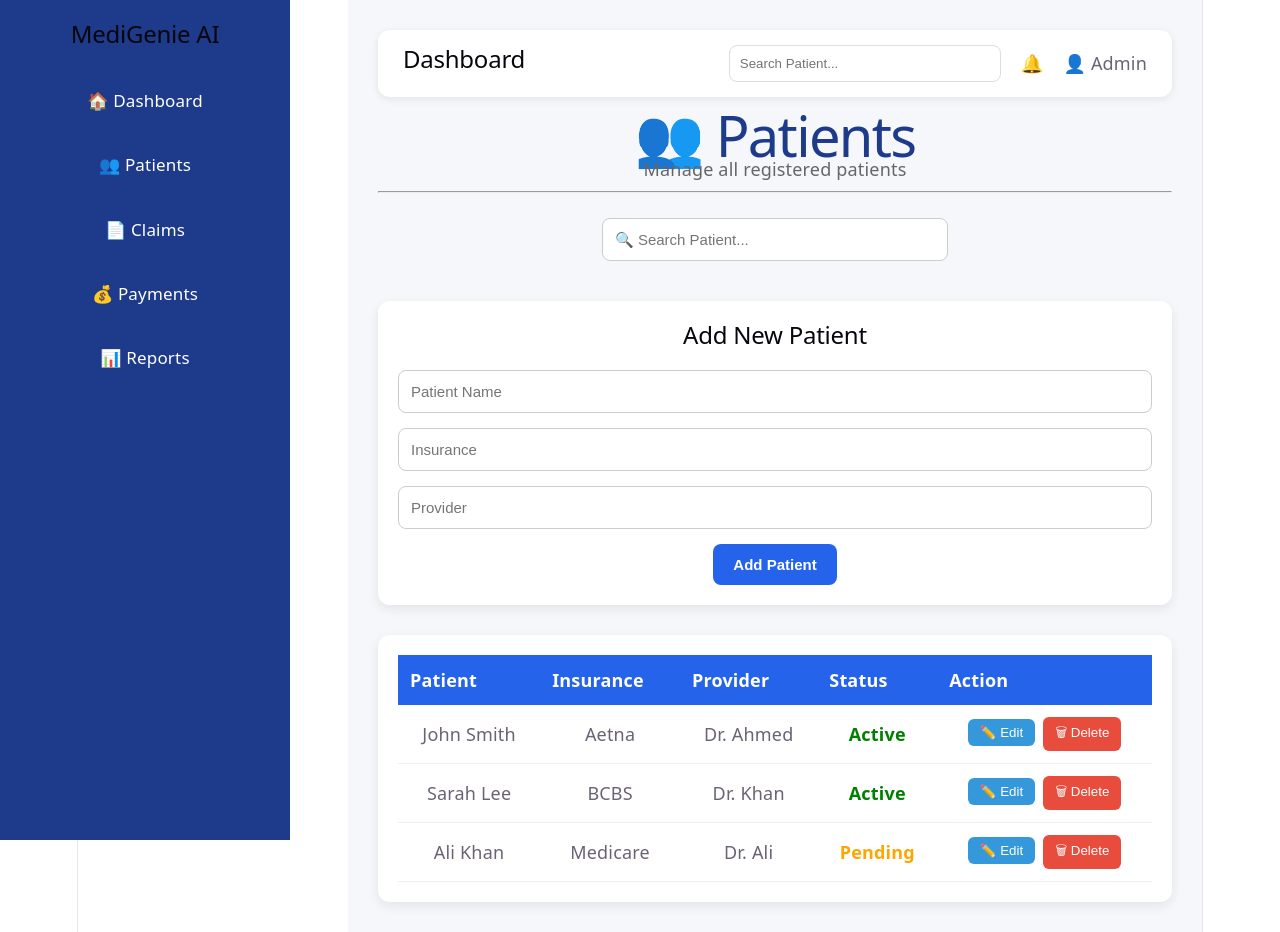
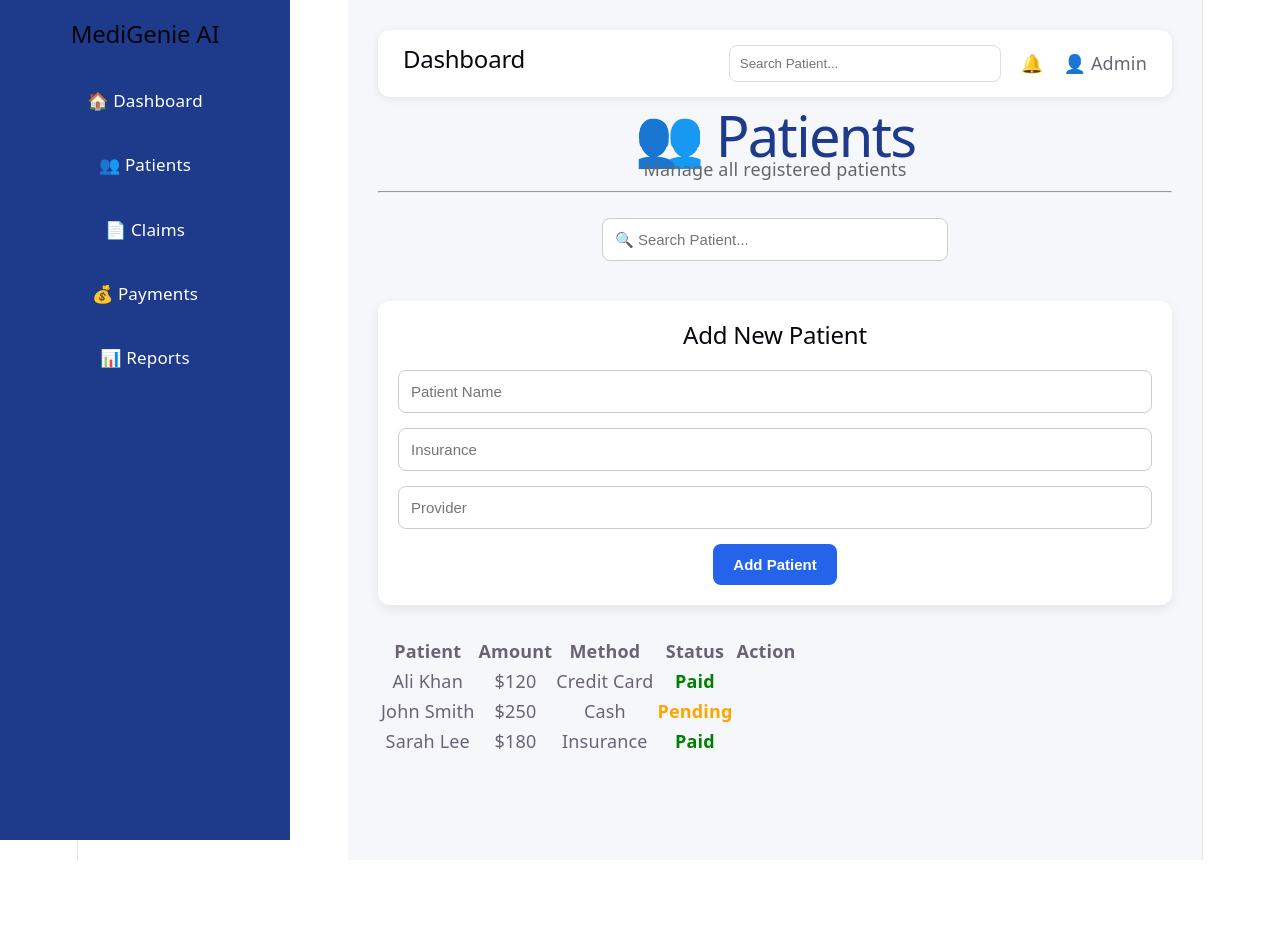
Before and after one commit to ehsankiani222-cloud/MediGenieAI, a React (Vite) app: page /patients in a window 1280 px wide. After the commit the page ends 860 px from the top, so only its background shows below. Built offline with nearby package versions, Linux system fonts and the light colour scheme.

Commit message:
Payment Delete Feature

```diff
--- a/src/components/PatientRow.jsx
+++ b/src/components/PatientRow.jsx
@@ -1,22 +1,24 @@
-function PatientRow({
+function PaymentRow({
   id,
-  name,
-  insurance,
-  provider,
+  patient,
+  amount,
+  method,
   status,
   onDelete,
-  onEdit,
 }) {
   return (
     <tr>
-      <td>{name}</td>
-      <td>{insurance}</td>
-      <td>{provider}</td>
+      <td>{patient}</td>
+      <td>{amount}</td>
+      <td>{method}</td>
 
       <td>
         <span
           style={{
-            color: status === "Active" ? "green" : "orange",
+            color:
+              status === "Paid"
+                ? "green"
+                : "orange",
             fontWeight: "bold",
           }}
         >
@@ -25,21 +27,6 @@ function PatientRow({
       </td>
 
       <td>
-        <button
-          onClick={() => onEdit(id)}
-          style={{
-            background: "#3498db",
-            color: "white",
-            border: "none",
-            padding: "6px 12px",
-            borderRadius: "6px",
-            marginRight: "8px",
-            cursor: "pointer",
-          }}
-        >
-          ✏️ Edit
-        </button>
-
         <button
           onClick={() => onDelete(id)}
           style={{
@@ -58,4 +45,4 @@ function PatientRow({
   );
 }
 
-export default PatientRow;
+export default PaymentRow;
--- a/src/components/PatientTable.jsx
+++ b/src/components/PatientTable.jsx
@@ -1,18 +1,18 @@
 import { useContext } from "react";
-import PatientContext from "../context/PatientContext";
-import "../styles/PatientTable.css";
-import PatientRow from "./PatientRow";
+import PaymentContext from "../context/PaymentContext";
+import PaymentRow from "./PaymentRow";
 
-function PatientTable() {
+function PaymentTable() {
   const {
-    patients,
+    payments,
     searchTerm,
-    deletePatient,
-    editPatient,
-  } = useContext(PatientContext);
+    deletePayment,
+  } = useContext(PaymentContext);
 
-  const filteredPatients = patients.filter((patient) =>
-    patient.name.toLowerCase().includes(searchTerm.toLowerCase())
+  const filteredPayments = payments.filter((payment) =>
+    payment.patient
+      .toLowerCase()
+      .includes(searchTerm.toLowerCase())
   );
 
   return (
@@ -21,44 +21,29 @@ function PatientTable() {
         <thead>
           <tr>
             <th>Patient</th>
-            <th>Insurance</th>
-            <th>Provider</th>
+            <th>Amount</th>
+            <th>Method</th>
             <th>Status</th>
             <th>Action</th>
           </tr>
         </thead>
 
         <tbody>
-          {filteredPatients.map((patient) => (
-            <PatientRow
-              key={patient.id}
-              id={patient.id}
-              name={patient.name}
-              insurance={patient.insurance}
-              provider={patient.provider}
-              status={patient.status}
-              onDelete={deletePatient}
-              onEdit={editPatient}
+          {filteredPayments.map((payment) => (
+            <PaymentRow
+              key={payment.id}
+              id={payment.id}
+              patient={payment.patient}
+              amount={payment.amount}
+              method={payment.method}
+              status={payment.status}
+              onDelete={deletePayment}
             />
           ))}
-
-          {filteredPatients.length === 0 && (
-            <tr>
-              <td
-                colSpan="5"
-                style={{
-                  textAlign: "center",
-                  padding: "20px",
-                }}
-              >
-                No patient found.
-              </td>
-            </tr>
-          )}
         </tbody>
       </table>
     </div>
   );
 }
 
-export default PatientTable;
+export default PaymentTable;
--- a/src/context/PaymentContext.jsx
+++ b/src/context/PaymentContext.jsx
@@ -26,11 +26,18 @@ export function PaymentProvider({ children }) {
     ]);
   }
 
+  function deletePayment(id) {
+    setPayments((prev) =>
+      prev.filter((payment) => payment.id !== id)
+    );
+  }
+
   return (
     <PaymentContext.Provider
       value={{
         payments,
         addPayment,
+        deletePayment,
         searchTerm,
         setSearchTerm,
       }}
```
